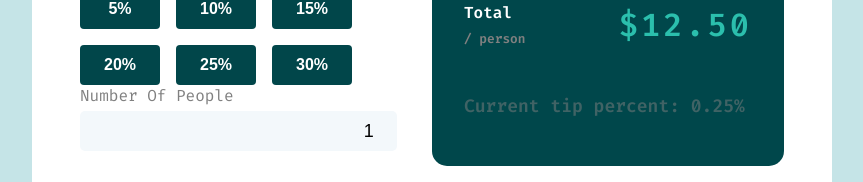
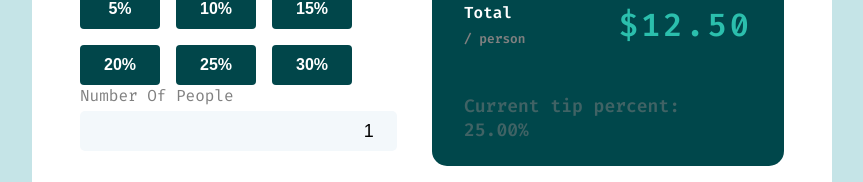
Before and after one commit to chunchun-dev/tip-calculator, a Next.js app: page / in a window 1280 px wide. Shown: the part 455-637 px from the top of the page, without its empty margins (208-1071 px from the left). Built offline with nearby package versions, Linux system fonts and the light colour scheme.

Commit message:
Fixed percentage

```diff
--- a/components/Calculator.js
+++ b/components/Calculator.js
@@ -44,7 +44,7 @@ function Calculator() {
                 <Price text={'Tip amount'} price={tip.toFixed(2)}/>
                 <Price text={'Total'} price={total.toFixed(2)}/>
                 <div>
-                    <h1 className={styles.currentTip}>Current tip percent: {(tipMultiplier - 1).toFixed(2)}%</h1>
+                    <h1 className={styles.currentTip}>Current tip percent: {((tipMultiplier - 1)*100).toFixed(2)}%</h1>
                 </div>
             </div>
         </div>
```
